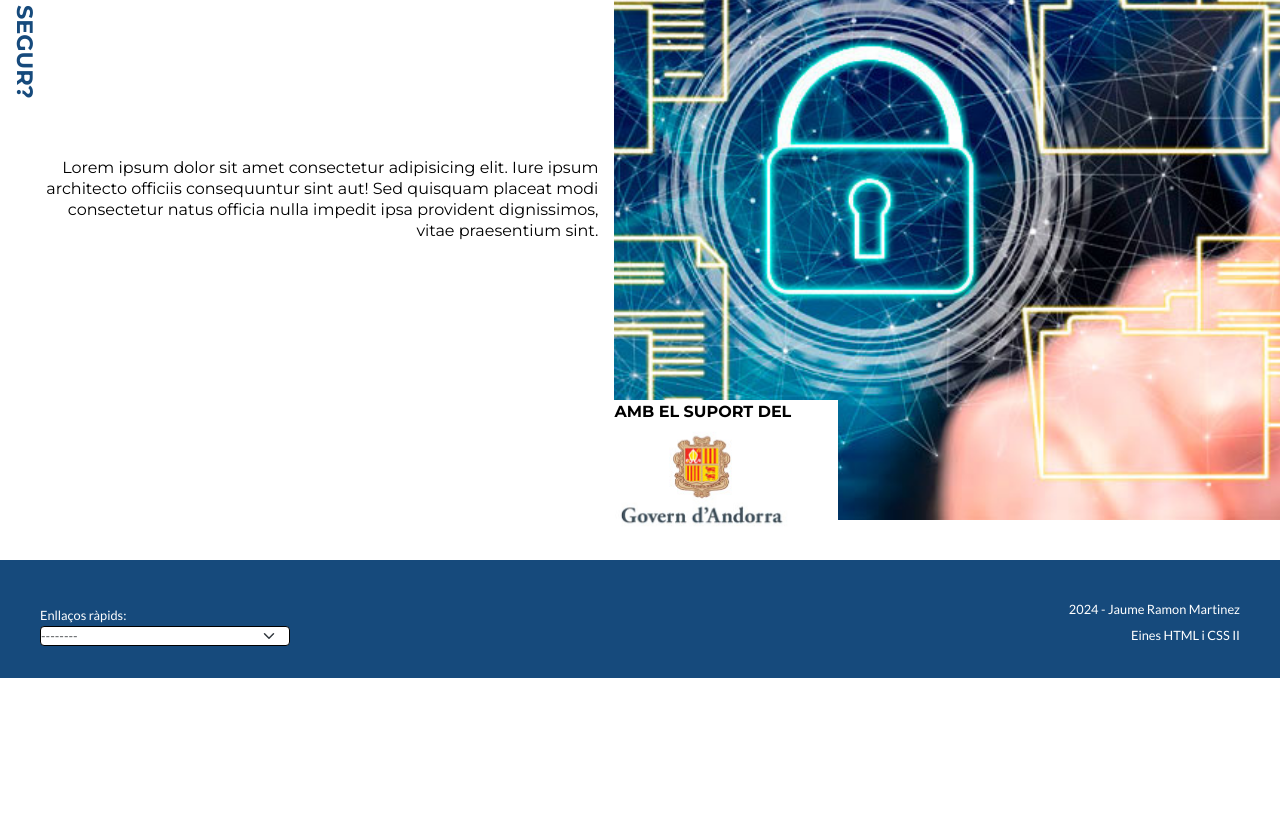
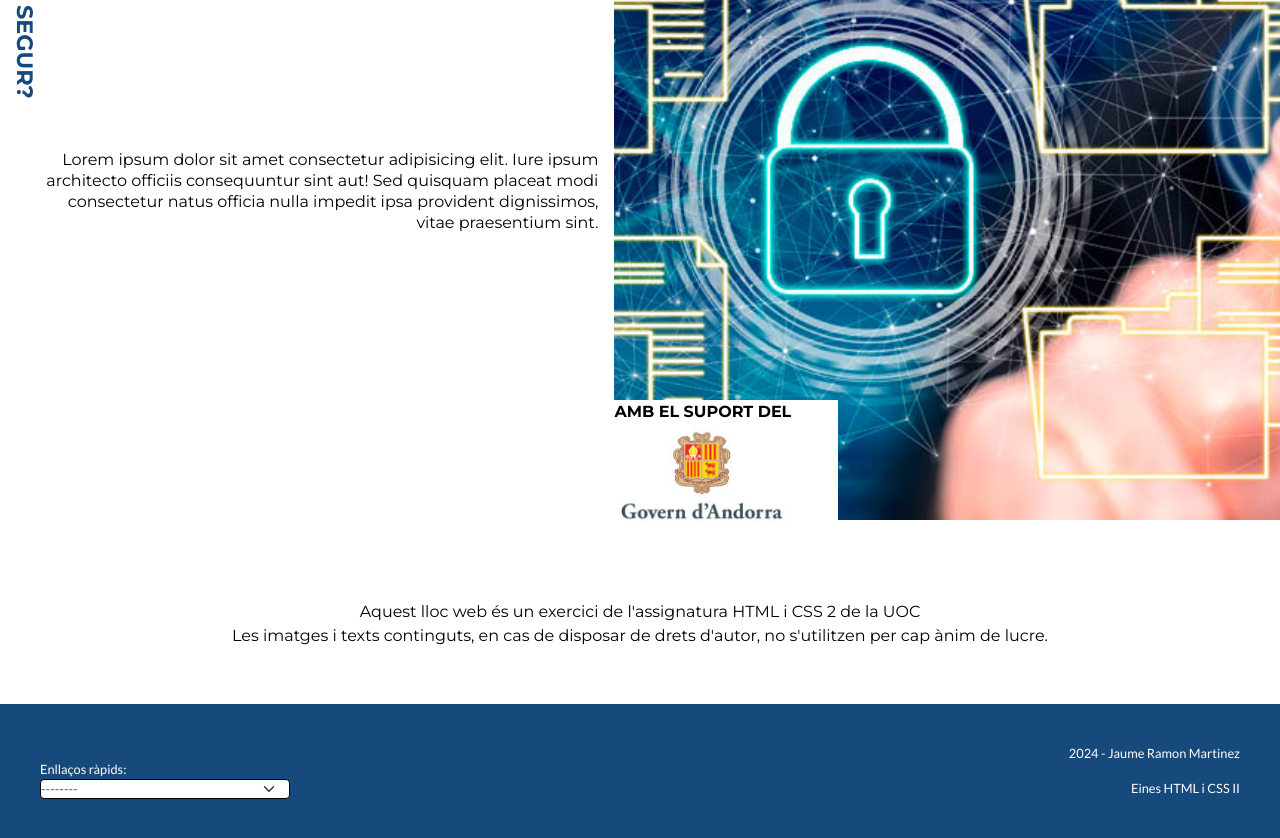
Before and after one commit to JaumeRM/WebEinesHTMLiCSS2PAC2, a website built with Parcel: page src/index.html in a window 1280 px wide. Shown: the part 216-1054 px from the top of the page. Before the commit the page ends 894 px from the top, so only its background shows below. Built offline with nearby package versions, Linux system fonts and the light colour scheme.

Commit message:
Proves container

```diff
--- a/src/assets/styles/layouts/_index.scss
+++ b/src/assets/styles/layouts/_index.scss
@@ -31,9 +31,15 @@ body {
   background-color: $pac2-color-background;
 }
 
-p {
-  margin: 0;
-  margin-bottom: 0.5em;
+h1 {
+  z-index: 2;
+  margin-bottom: 1em;
+  font-family: $pac2-font-header;
+  font-size: 3em;
+  font-weight: 700;
+  color: $pac2-font-color;
+  text-align: center;
+  text-transform: uppercase;
 }
 
 .home {
@@ -64,6 +70,7 @@ p {
   }
 
   &_subtitle {
+    container-type: inline-size;
     margin-bottom: 1em;
     font-size: calc(1em + 0.5vw);
     color: $pac2-color-ciber;
@@ -73,17 +80,6 @@ p {
   &_about {
     line-height: 1.3;
   }
-}
-
-h1 {
-  z-index: 2;
-  margin-bottom: 1em;
-  font-family: $pac2-font-header;
-  font-size: 3em;
-  font-weight: 700;
-  color: $pac2-font-color;
-  text-align: center;
-  text-transform: uppercase;
 }
 
 // Grid layout for big screens
@@ -155,13 +151,6 @@ h1 {
   }
 }
 
-@container (max-width: 600px) {
-  .home_about {
-    font-size: 1rem;
-    font-style: italic;
-  }
-}
-
 @media screen and (max-width: 600px) {
   .home {
     &_img {
@@ -173,3 +162,31 @@ h1 {
     }
   }
 }
+
+.index {
+  container-type: inline-size;
+  background-color: $pac2-color-background;
+  font-family: $pac2-font;
+  width: 100%;
+  display: flex;
+  justify-content: center;
+  align-items: center;
+
+  p {
+    text-align: center;
+    padding-top: 5vh;
+    padding-bottom: 5vh;
+  }
+}
+
+@container (max-width: 600px) {
+  .index {
+    p {
+      width: 100%;
+      font-size: 1rem;
+      font-style: italic;
+      background-color: $pac2-color-ciber;
+      color: red;
+    }
+  }
+}
--- a/src/index.html
+++ b/src/index.html
@@ -11,18 +11,21 @@
   <body>
     <include src="./views/header.html"></include>
 
-    <main class="home">
+    <main>
+      <div class="home">
         <h1 class="home_title">
           <i class="fa-solid fa-shield-halved"></i>&nbsp;Ciberseguretat
         </h1>
 
         <h2 class="home_subtitle">Estas segur?</h2>
-      <p class="home_about">
+        <div class="home_about">
+          <p>
             Lorem ipsum dolor sit amet consectetur adipisicing elit. Iure ipsum
             architecto officiis consequuntur sint aut! Sed quisquam placeat modi
             consectetur natus officia nulla impedit ipsa provident dignissimos,
             vitae praesentium sint.
           </p>
+        </div>
 
         <picture class="home_img">
           <source
@@ -47,6 +50,16 @@
             </picture>
           </p>
         </div>
+      </div>
+      <div class="index">
+        <section>
+          <p>
+            Aquest lloc web és un exercici de l'assignatura HTML i CSS 2 de la
+            UOC<br />Les imatges i texts continguts, en cas de disposar de drets
+            d'autor, no s'utilitzen per cap ànim de lucre.
+          </p>
+        </section>
+      </div>
     </main>
     <include src="./views/footer.html"></include>
     <script type="module" src="./assets/scripts/main.js"></script>
```
Lines whose indentation alone changed are shown as unchanged.
